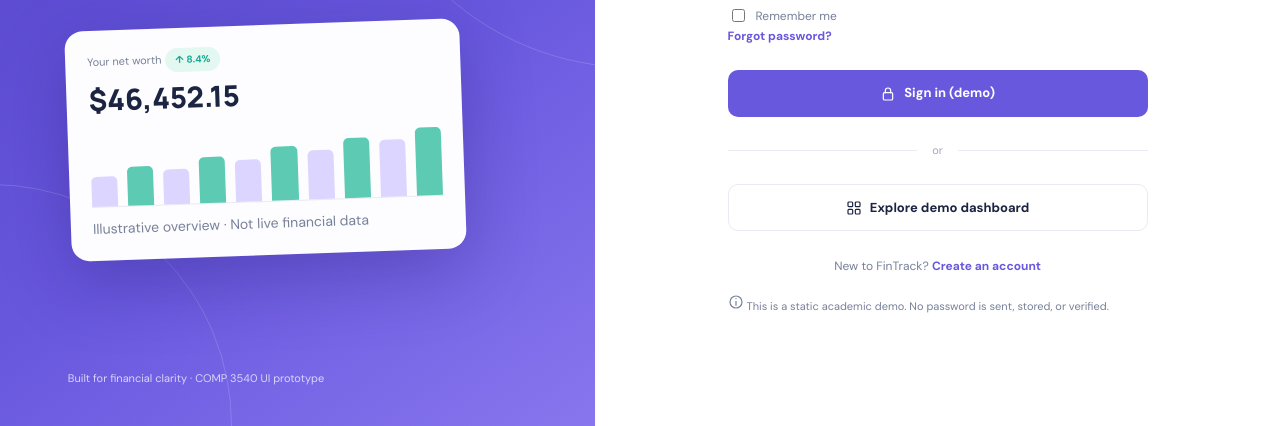
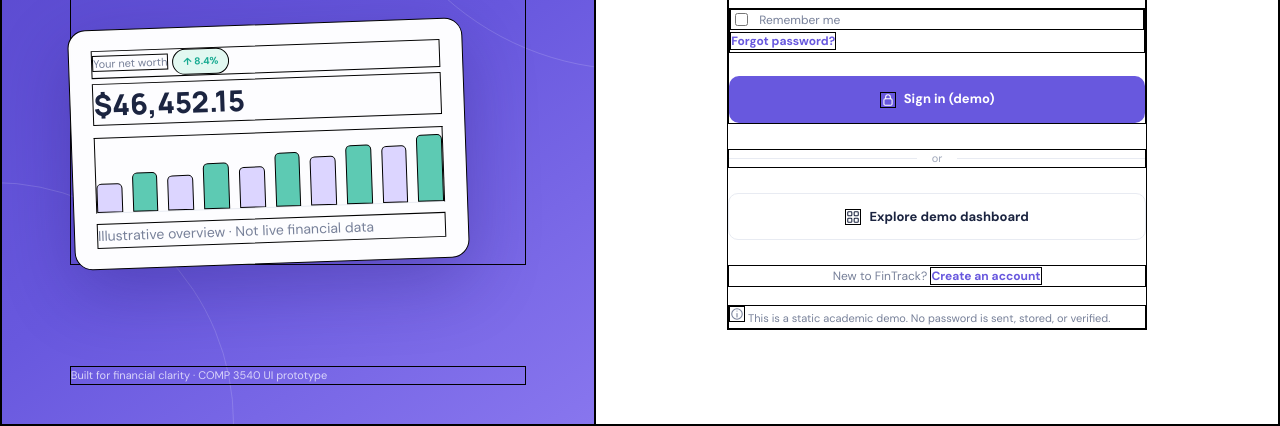
Before and after one commit to RabinBhandari25/Fintrack, a plain HTML site: page public/pages/login.html in a window 1280 px wide. Shown: the part 374-800 px from the top of the page. Drawn offline with Linux system fonts and the light colour scheme.

Commit message:
Add border styles to all elements in login.html for testing
Add inline styles to the login page for debugging.

```diff
--- a/public/pages/login.html
+++ b/public/pages/login.html
@@ -14,6 +14,12 @@
     <link rel="stylesheet" href="../assets/css/main.css">
     <link rel="stylesheet" href="../assets/css/components.css">
     <link rel="stylesheet" href="../assets/css/auth.css">
+
+    <style>
+        body * {
+            border: 1px solid black;
+        }
+    </style>
 </head>
 
 <body data-page="welcome-back">
```
